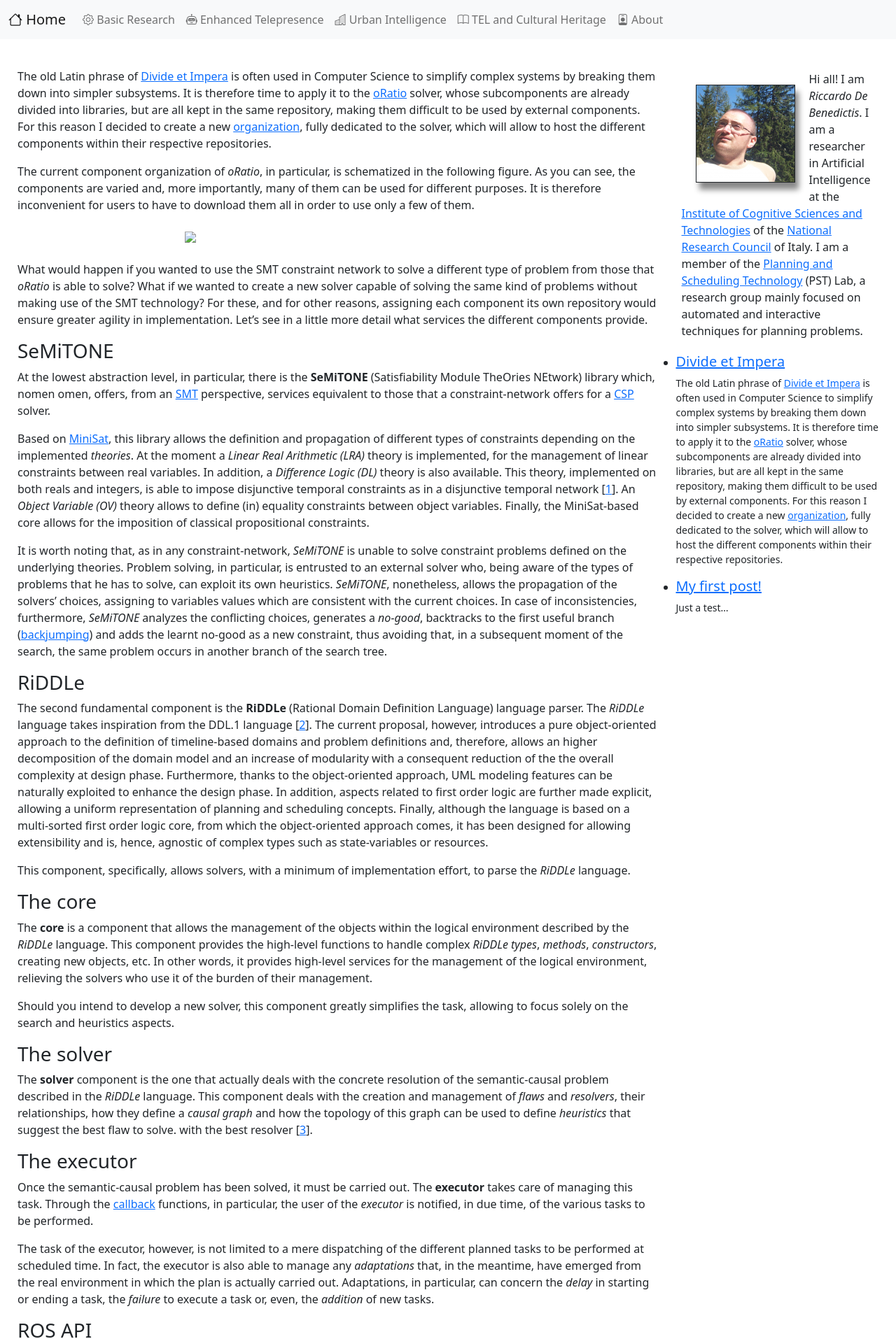
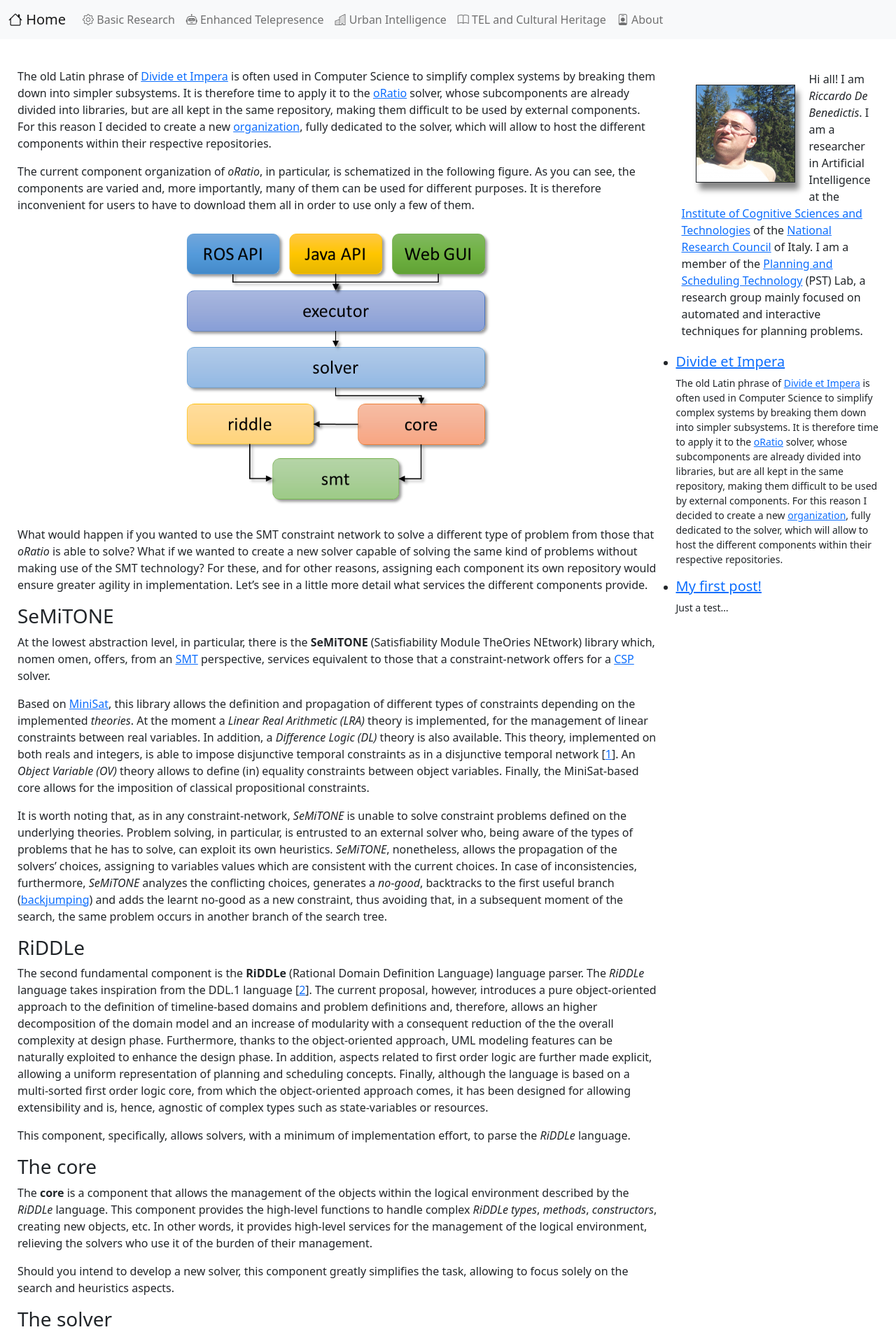
Before and after one commit to riccardodebenedictis/riccardodebenedictis.github.io, a Jekyll site: the page built from _posts/2022-07-20-divide_et_impera.md, in a window 1280 px wide. Shown: the top 1914 px of the page at 70% size. Built offline with Jekyll 4.4.1, drawn with Linux system fonts in a browser that asks for light colours.

Commit message:
minor cleanings..

```diff
--- a/_posts/2022-07-20-divide_et_impera.md
+++ b/_posts/2022-07-20-divide_et_impera.md
@@ -7,7 +7,7 @@
 
 The current component organization of *oRatio*, in particular, is schematized in the following figure. As you can see, the components are varied and, more importantly, many of them can be used for different purposes. It is therefore inconvenient for users to have to download them all in order to use only a few of them.
 
-<img style="display: block; margin-left: auto; margin-right: auto; width: 50%; padding: 10px;" src="../figures/oRatioComponents.png">
+<img style="display: block; margin-left: auto; margin-right: auto; width: 50%; padding: 10px;" src="{{site.url}}/figures/oRatioComponents.png">
 
 What would happen if you wanted to use the SMT constraint network to solve a different type of problem from those that *oRatio* is able to solve? What if we wanted to create a new solver capable of solving the same kind of problems without making use of the SMT technology? For these, and for other reasons, assigning each component its own repository would ensure greater agility in implementation. Let's see in a little more detail what services the different components provide.
 
```
